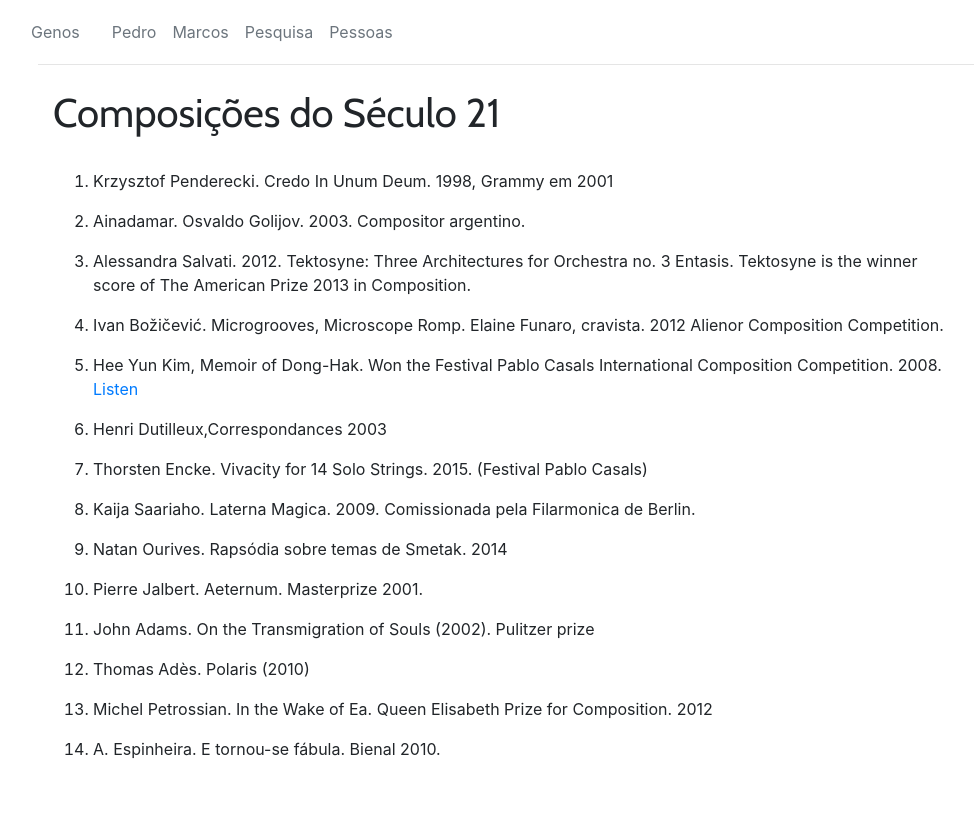
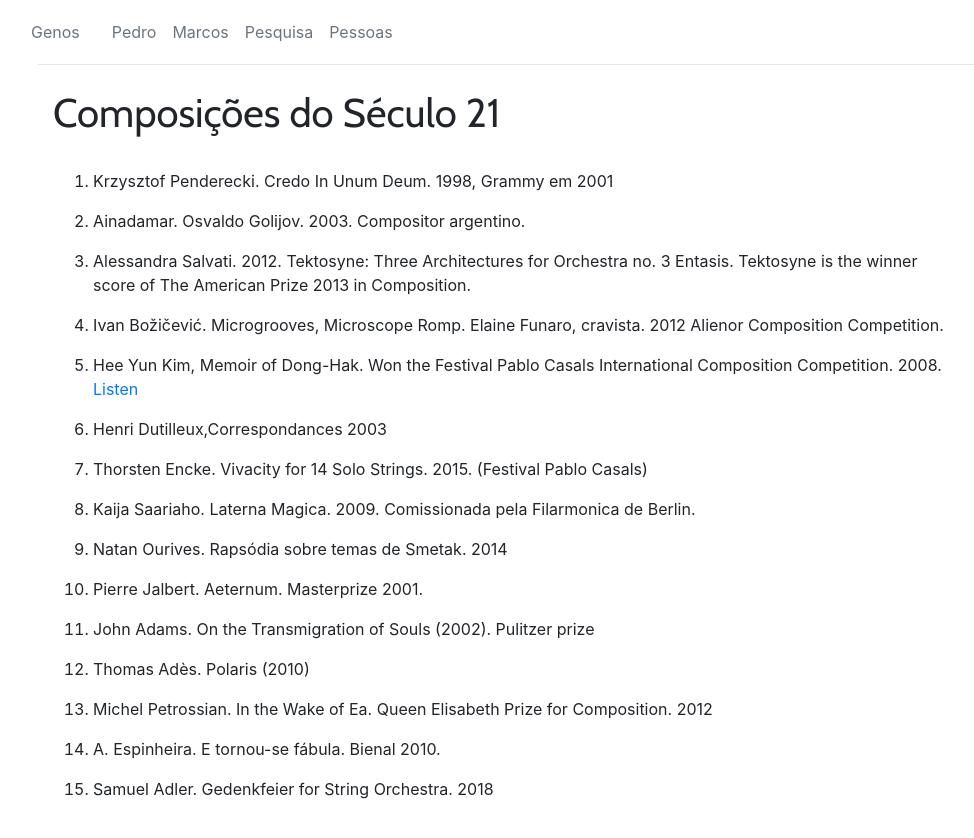
Before and after one commit to kroger/genosmus, a Jekyll site: the page built from _pedro/apoio/composicoes-do-seculo-21.md, in a window 1280 px wide. Shown: the top 838 px of the page, without its empty margins (47-1021 px from the left). Built offline with Jekyll 4.4.1, drawn with Linux system fonts in a browser that asks for light colours.

Commit message:
Mais composições

```diff
--- a/_pedro/apoio/composicoes-do-seculo-21.md
+++ b/_pedro/apoio/composicoes-do-seculo-21.md
@@ -38,3 +38,5 @@
   Composition. 2012
 
 14. A. Espinheira. E tornou-se fábula. Bienal 2010.
+
+15. Samuel Adler. Gedenkfeier for String Orchestra. 2018
```
